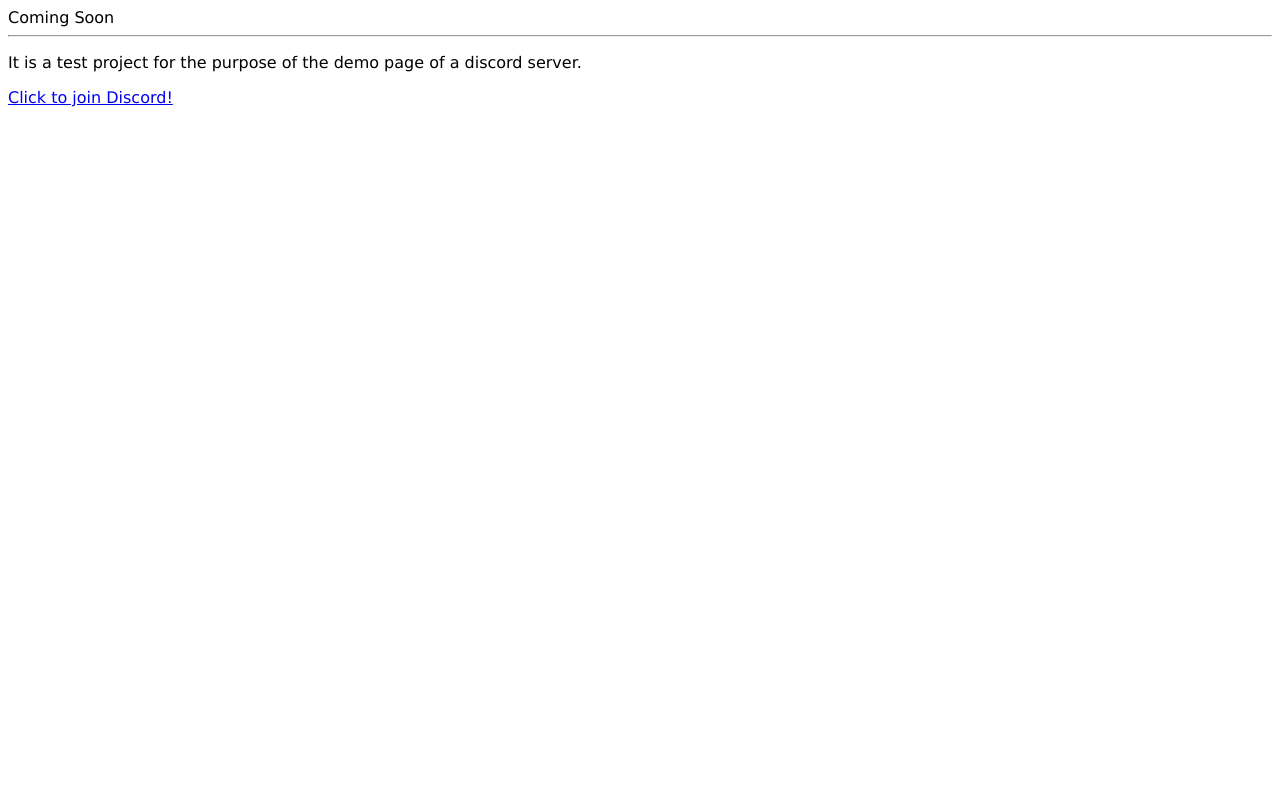
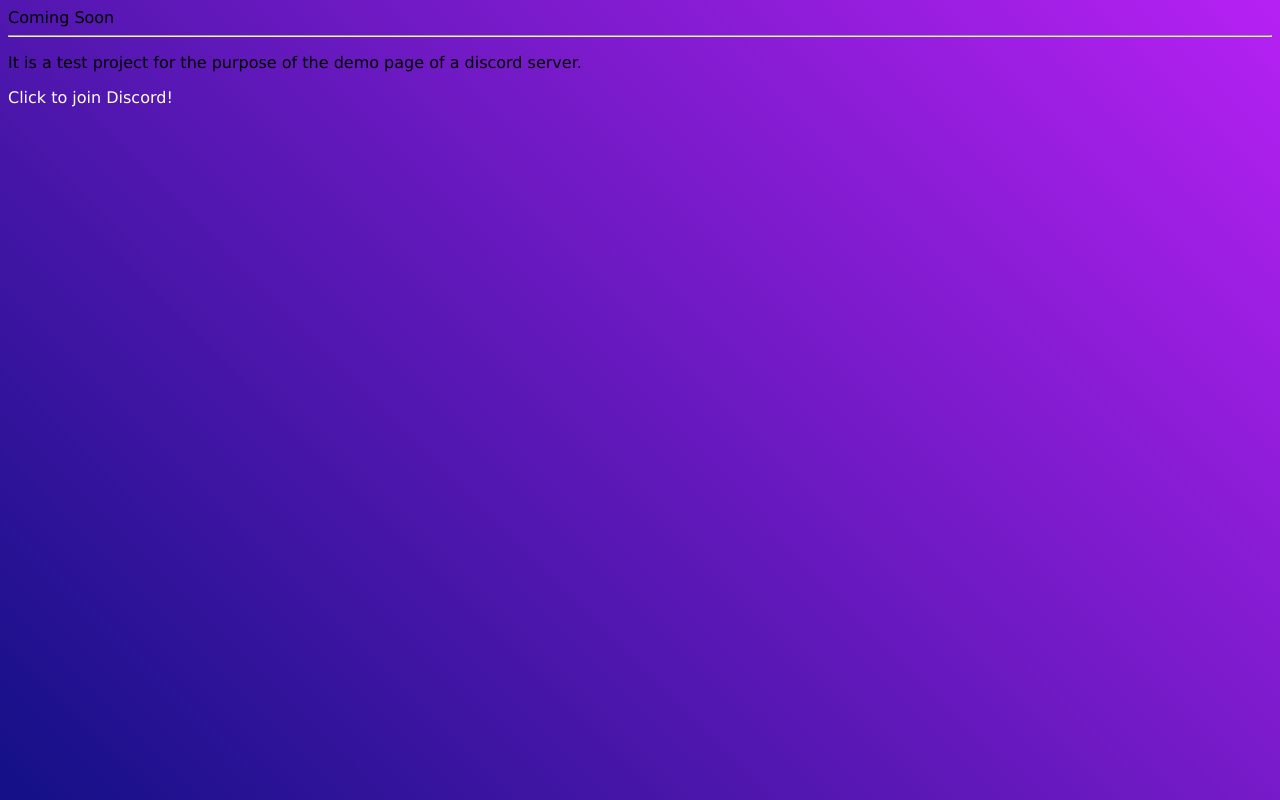
Before and after one commit to BerkayToklucu/cafeteria, a plain HTML site: page index.html in a window 1280 px wide. Drawn offline with Linux system fonts and the light colour scheme.

Commit message:
Update index.html

```diff
--- a/index.html
+++ b/index.html
@@ -3,6 +3,7 @@
       <body>
             <style>
                 body{
+                    background: linear-gradient(45deg, #131086, #b621f3);
                     font-family: Verdana, Geneva, Tahoma, sans-serif;
                 }
               .url{
@@ -18,7 +19,7 @@
             <h> Coming Soon </h>
             <hr>
             <p>It is a test project for the purpose of the demo page of a discord server.</p>
-        <a style="url" target="_blank" href="https://discord.gg/cafeteria">Click to join Discord!</a>
+        <a class="url" target="_blank" href="https://discord.gg/cafeteria">Click to join Discord!</a>
        </body>
      </head>
   </html>
```
